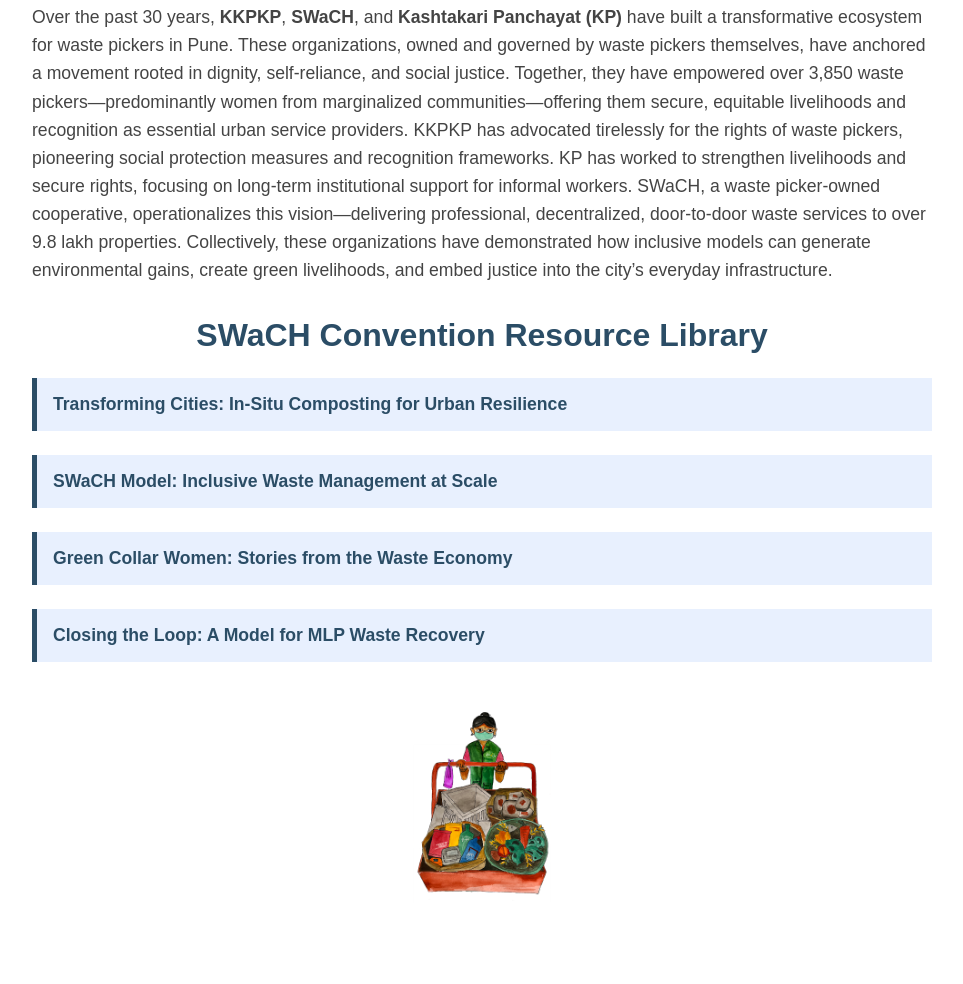
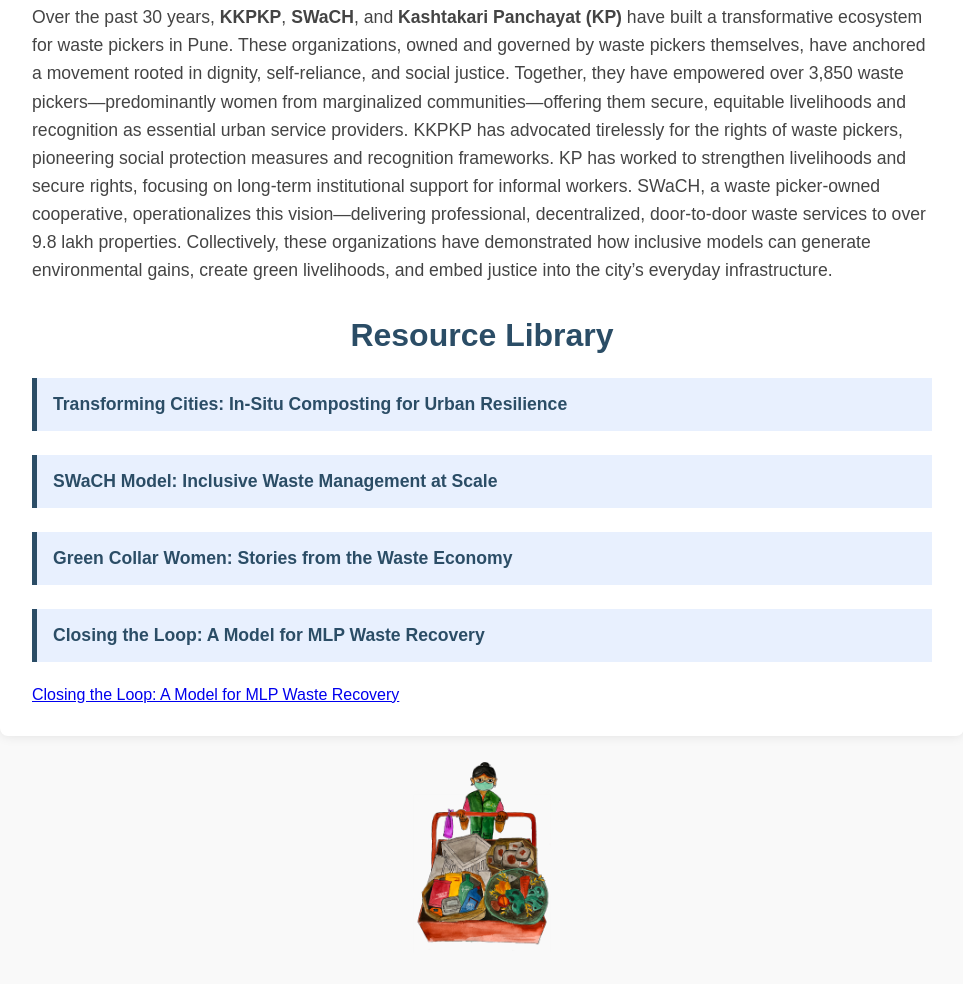
Before and after one commit to gazza162/kp_resources, a plain HTML site: page index.html in a window 1280 px wide. Shown: the part 861-1845 px from the top of the page, without its empty margins (158-1121 px from the left). Drawn offline with Linux system fonts and the light colour scheme.

Commit message:
Update index.html

```diff
--- a/index.html
+++ b/index.html
@@ -30,7 +30,7 @@
       Over the past 30 years, <strong>KKPKP</strong>, <strong>SWaCH</strong>, and <strong>Kashtakari Panchayat (KP)</strong> have built a transformative ecosystem for waste pickers in Pune. These organizations, owned and governed by waste pickers themselves, have anchored a movement rooted in dignity, self-reliance, and social justice. Together, they have empowered over 3,850 waste pickers—predominantly women from marginalized communities—offering them secure, equitable livelihoods and recognition as essential urban service providers. KKPKP has advocated tirelessly for the rights of waste pickers, pioneering social protection measures and recognition frameworks. KP has worked to strengthen livelihoods and secure rights, focusing on long-term institutional support for informal workers. SWaCH, a waste picker-owned cooperative, operationalizes this vision—delivering professional, decentralized, door-to-door waste services to over 9.8 lakh properties. Collectively, these organizations have demonstrated how inclusive models can generate environmental gains, create green livelihoods, and embed justice into the city’s everyday infrastructure.
     </div>
 
-    <h1>SWaCH Convention Resource Library</h1>
+    <h1>Resource Library</h1>
 
     <div class="pdf-link">
       <a href="Composting.pdf" target="_blank">Transforming Cities: In-Situ Composting for Urban Resilience</a>
@@ -44,6 +44,8 @@
     <div class="pdf-link">
       <a href="MLP_Report.pdf" target="_blank">Closing the Loop: A Model for MLP Waste Recovery</a>
     </div>
+     <a href="MLP_Report.pdf" target="_blank">Closing the Loop: A Model for MLP Waste Recovery</a>
+    </div>
 
     <div class="illustration-container">
       <img src="swach_push_cart.png" alt="SWaCH Push Cart Illustration">
```
